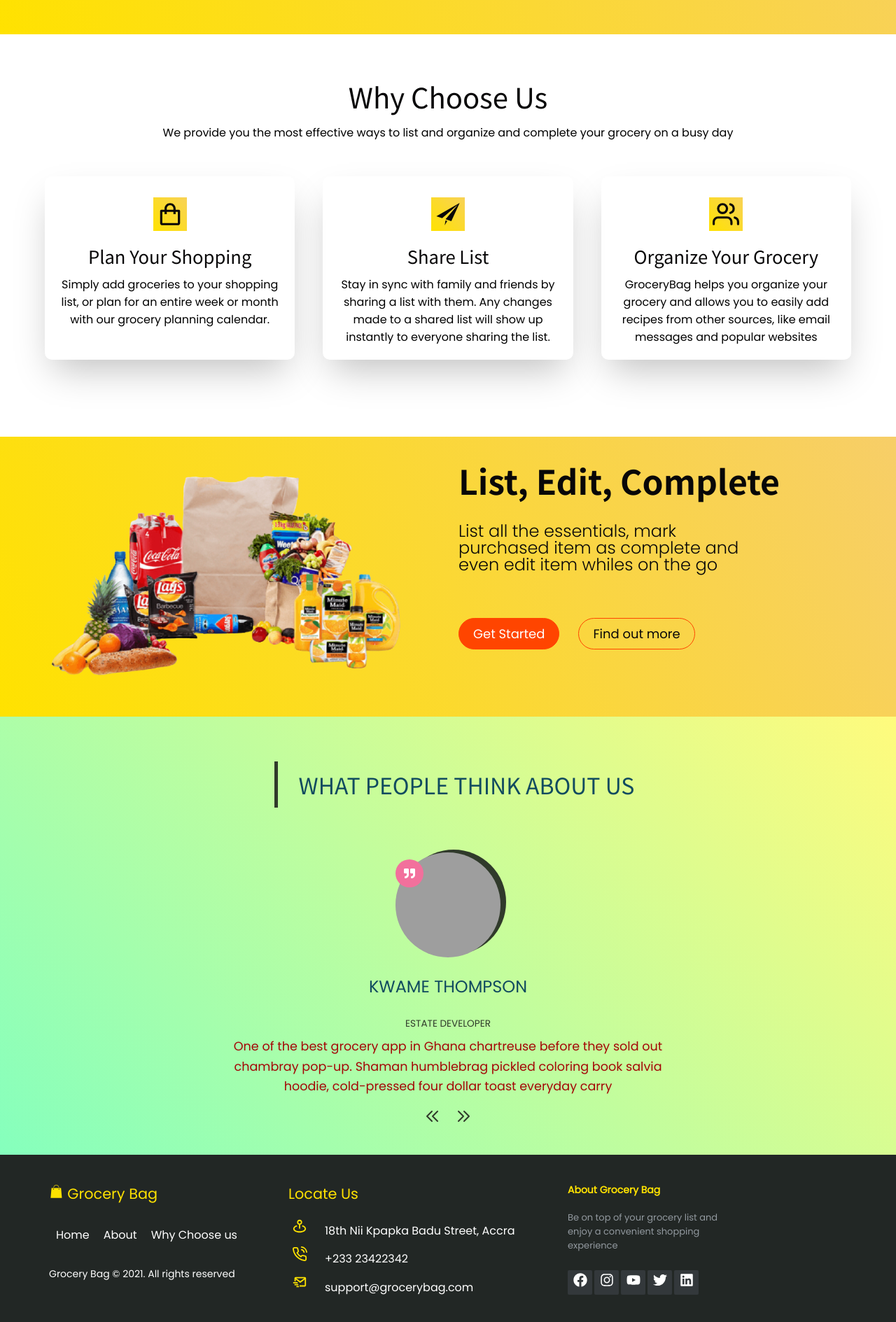
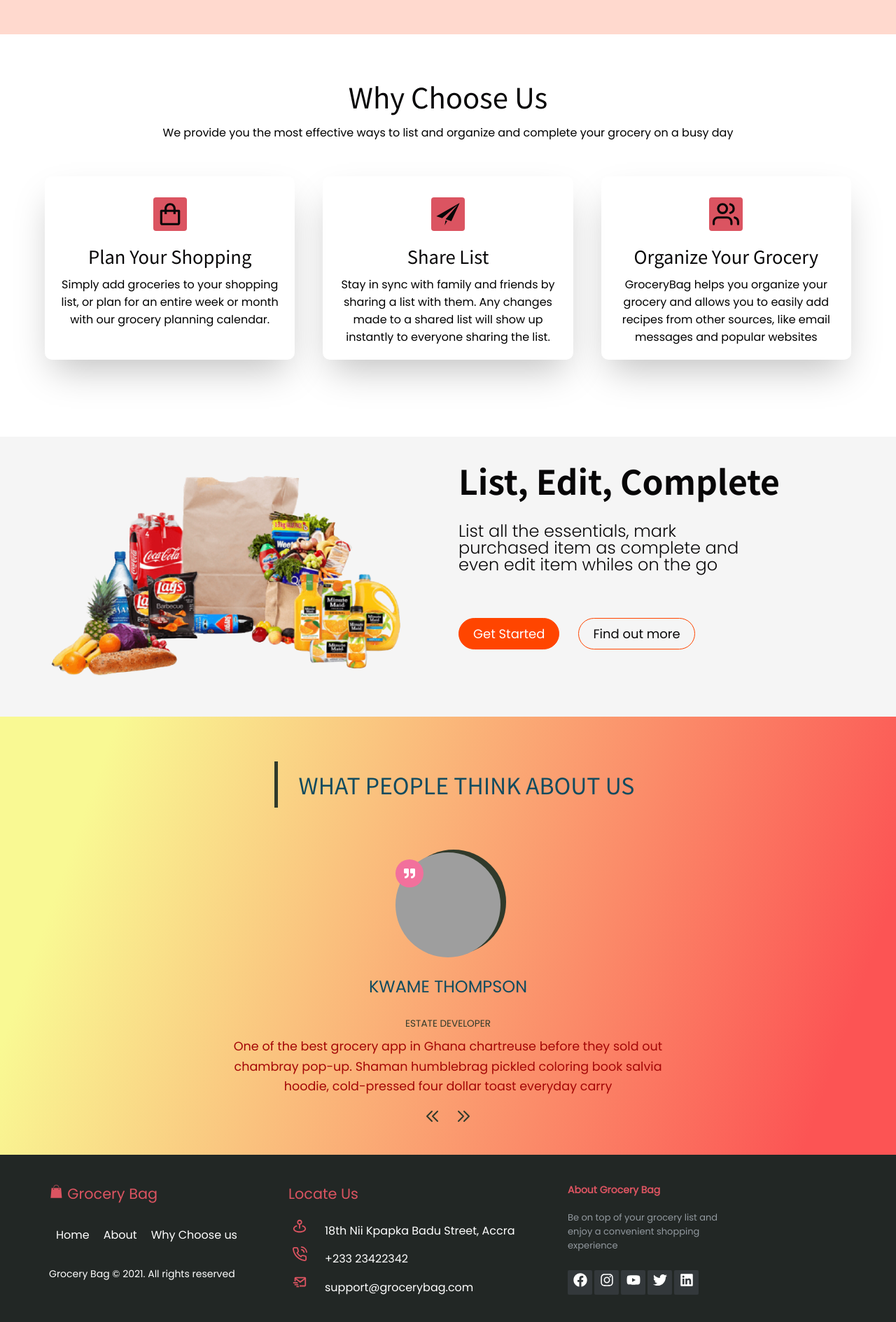
Before and after one commit to emmanuelkumah/grocery-list-app, a React (Create React App) app: page / in a window 1280 px wide. Shown: the part 571-2460 px from the top of the page at 70% size. Built offline with nearby package versions, Linux system fonts and the light colour scheme; no server answers; grey boxes are pictures that could not be loaded.

Commit message:
Style: change the styling of the home page

```diff
--- a/src/components/Cards/Cards.css
+++ b/src/components/Cards/Cards.css
@@ -44,6 +44,6 @@
   font-size: 3rem;
   padding: 5px;
   color: #080708;
-  background-color: #ffe200;
-  background-image: linear-gradient(45deg, #ffe200 0%, #f8d257 100%);
+  background-color: #db5461;
+  border-radius: 4px;
 }
--- a/src/components/Footer/Footer.css
+++ b/src/components/Footer/Footer.css
@@ -21,7 +21,7 @@
 /* The company logo */
 
 .footer-container h3 {
-  color: #ffe200;
+  color: #db5461;
   margin: 0;
 }
 
@@ -56,7 +56,7 @@
 .footer-contact-icons {
   padding-top: 10px;
   margin-right: 20px;
-  color: #ffe200;
+  color: #db5461;
   font-size: 2rem;
   line-height: 38px;
 }
@@ -97,7 +97,7 @@
 
 .footer-container .footer-company-about span {
   display: block;
-  color: #ffe200;
+  color: #db5461;
   font-size: 14px;
   font-weight: bold;
   margin-bottom: 20px;
--- a/src/components/HeroSection/HeroSection.css
+++ b/src/components/HeroSection/HeroSection.css
@@ -4,8 +4,7 @@
   font-weight: 300;
   color: #080708;
   padding: 20px 0;
-  background-color: #ffe200;
-  background-image: linear-gradient(62deg, #ffe200 0%, #f7ce68 100%);
+  background-color: #ffd9ce;
 }
 
 .home__hero-row {
--- a/src/components/Navigation/NavBar.css
+++ b/src/components/Navigation/NavBar.css
@@ -1,6 +1,5 @@
 .navbar {
-  background-color: #ffe200;
-  background-image: linear-gradient(62deg, #ffe200 0%, #f7ce68 100%);
+  background-color: #db5461;
   height: 80px;
   display: flex;
   justify-content: center;
@@ -95,8 +94,8 @@
   }
 
   .nav-menu.active {
-    background-color: #ffe200;
-    background-image: linear-gradient(62deg, #ffe200 0%, #f7ce68 100%);
+    background-color: #ffd9ce;
+
     left: 0;
     opacity: 1;
     transition: all 0.6s ease;
--- a/src/components/SignUp/SignUp.css
+++ b/src/components/SignUp/SignUp.css
@@ -18,7 +18,7 @@
   display: flex;
   flex-direction: column;
   justify-content: center;
-  background: linear-gradient(90deg, #ffe200 0%, #fad352 100%);
+  background: #ffd9ce;
   box-shadow: 0 50px 70px -20px rgba(0, 0, 0, 0.8);
 }
 
@@ -70,20 +70,18 @@
   border: none;
 }
 button.toggleSignUp {
-  background: #ff4500;
+  background: #db5461;
   /* border: 1px solid; */
 
   /* background-color: #8dd06f; */
   border-color: #ffffff;
 }
 button.toggleSignUp:hover {
-  background-color: #8dd06f;
+  background-color: #db5461;
   color: #fff;
 }
 button.toggleSignIn:hover {
-  /* border: 1px solid #ff4500; */
-
-  background-color: #8dd06f;
+  background-color: #db5461;
   color: #fff;
 }
 
@@ -98,7 +96,7 @@
   font-size: 1.5rem;
   font-weight: 500;
   letter-spacing: 1px;
-  background: #8dd06f;
+  background: #db5461;
   cursor: pointer;
 }
 .signUp:hover,
--- a/src/components/Testimonials/Testimonials.css
+++ b/src/components/Testimonials/Testimonials.css
@@ -2,7 +2,12 @@
 
 .testimonials-container {
   background-color: #85ffbd;
-  background-image: linear-gradient(45deg, #85ffbd 0%, #fffb7d 100%);
+  background-image: linear-gradient(
+    109.6deg,
+    rgba(249, 249, 147, 1) 11.2%,
+    rgba(252, 84, 84, 1) 91.1%
+  );
+  /* background-image: linear-gradient(45deg, #85ffbd 0%, #fffb7d 100%); */
   padding: 4rem 0 2rem 0;
   display: flex;
   flex-direction: column;
--- a/src/components/pages/Dashboard/Header/Header.css
+++ b/src/components/pages/Dashboard/Header/Header.css
@@ -9,7 +9,13 @@
     #f9d423,
     #e65c00
   ); /* Chrome 10-25, Safari 5.1-6 */
-  background: linear-gradient(to right, #f9d423, #e65c00), url("headerImg.jpg"); /* W3C, IE 10+/ Edge, Firefox 16+, Chrome 26+, Opera 12+, Safari 7+ */
+  background-image: linear-gradient(
+      109.6deg,
+      rgba(249, 249, 147, 1) 11.2%,
+      rgba(252, 84, 84, 1) 91.1%
+    ),
+    url("headerImg.jpg");
+  /* background: linear-gradient(to right, #f9d423, #e65c00), url("headerImg.jpg"); */
 }
 .header_greetings {
   margin: 10px;
```
Also changed, not shown: public/images/Open Doodles - Coffee.png (added).
